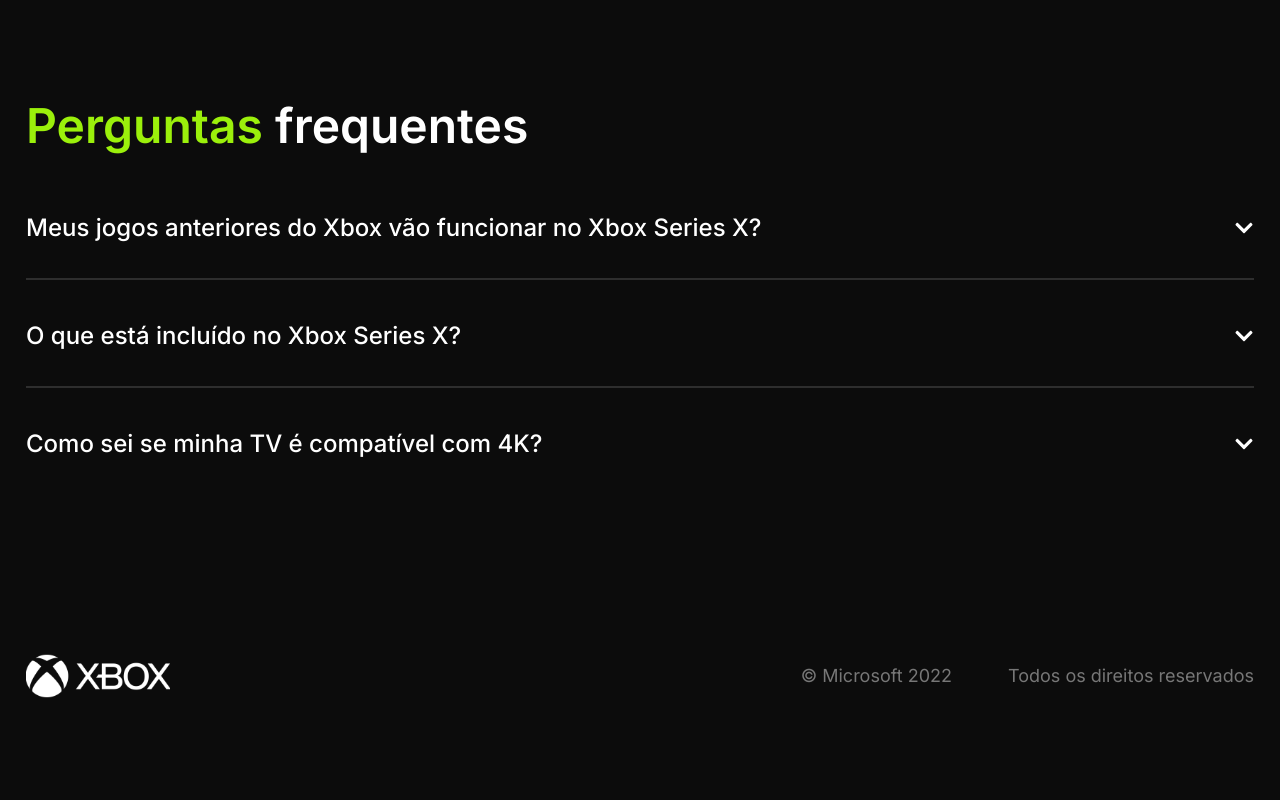
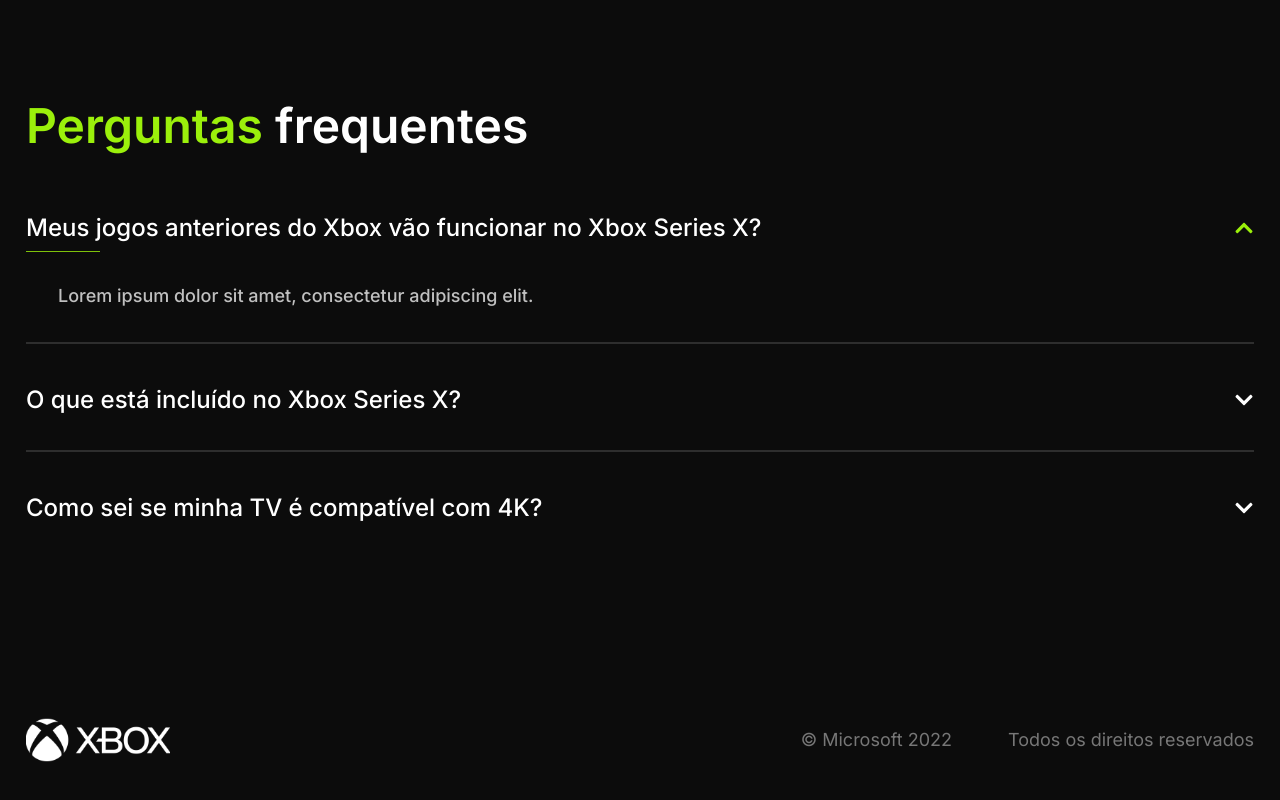
Before and after one commit to leovargasdev/xbox, a Next.js app: page / in a window 1280 px wide. Shown: the part 2482-3282 px from the top of the page. Before the commit the page ends 3260 px from the top, so only its background shows below. Built offline with nearby package versions, Linux system fonts and the light colour scheme.

Commit message:
styles: melhorias no componente Questions

```diff
--- a/src/components/Questions/index.tsx
+++ b/src/components/Questions/index.tsx
@@ -4,7 +4,11 @@
 import styles from './styles.module.scss'
 
 export const Questions = () => {
-  const [activeQuestion, setActiveQuestion] = useState<number>(-1)
+  const [activeQuestion, setActiveQuestion] = useState<number>(1)
+
+  const handleActiveQuestion = questionId => {
+    setActiveQuestion(state => (state === questionId ? -1 : questionId))
+  }
 
   return (
     <section className={styles.container}>
@@ -14,7 +18,7 @@
 
       <ul className={styles.content}>
         <li
-          onClick={() => setActiveQuestion(1)}
+          onClick={() => handleActiveQuestion(1)}
           className={activeQuestion === 1 ? styles.active : ''}
         >
           <strong>
@@ -24,7 +28,7 @@
           <p>Lorem ipsum dolor sit amet, consectetur adipiscing elit.</p>
         </li>
         <li
-          onClick={() => setActiveQuestion(2)}
+          onClick={() => handleActiveQuestion(2)}
           className={activeQuestion === 2 ? styles.active : ''}
         >
           <strong>
@@ -34,7 +38,7 @@
           <p>Lorem ipsum dolor sit amet, consectetur adipiscing elit.</p>
         </li>
         <li
-          onClick={() => setActiveQuestion(3)}
+          onClick={() => handleActiveQuestion(3)}
           className={activeQuestion === 3 ? styles.active : ''}
         >
           <strong>
--- a/src/components/Questions/styles.module.scss
+++ b/src/components/Questions/styles.module.scss
@@ -68,6 +68,8 @@
     align-items: center;
     justify-content: space-between;
 
+    position: relative;
+
     font-size: 1.5rem;
     font-weight: 500;
     line-height: 2.25rem;
@@ -76,6 +78,35 @@
       width: 1.25rem;
       height: auto;
       transition: all 0.4s;
+    }
+
+    &::after {
+      content: '';
+
+      position: absolute;
+      bottom: -6px;
+      left: 0;
+
+      width: 0;
+      height: 1px;
+      opacity: 0.8;
+      background: var(--secondary);
+
+      transition: all 0.4s;
+
+    }
+  }
+
+  li.active {
+    max-height: 150px;
+
+    svg {
+      color: var(--secondary);
+      transform: rotate(-180deg);
+    }
+
+    strong::after {
+      width: 6%;
     }
   }
 
@@ -130,14 +161,4 @@
       margin-top: 1rem;
     }
   }
-
-  li.active {
-    max-height: 2000px;
-
-    svg {
-      color: var(--secondary);
-      transform: rotate(-180deg);
-    }
-  }
-
 }
```
